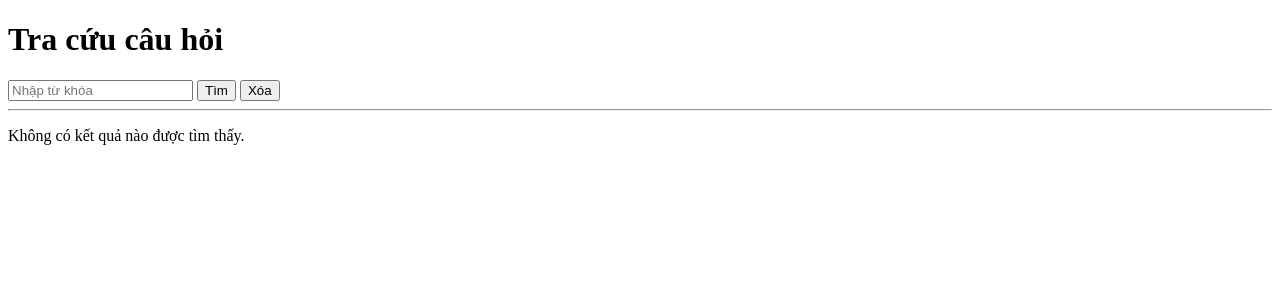
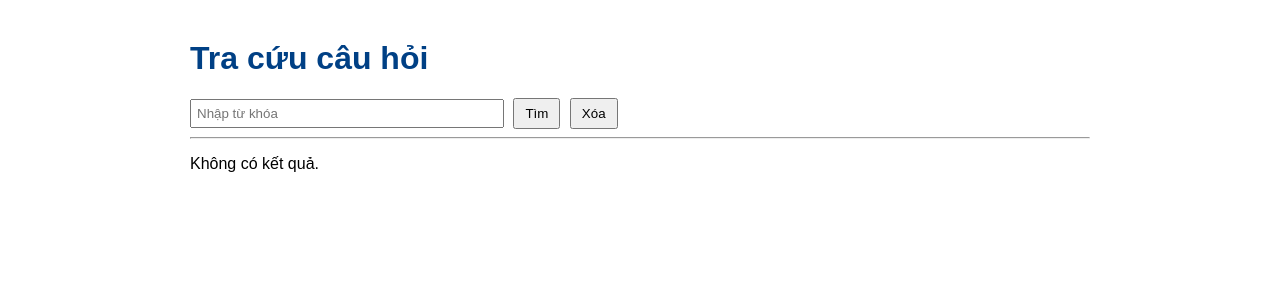
Before and after one commit to hoangtucatvu/flask-question-app, a Flask app: template templates/index.html in a window 1280 px wide. Shown: the top 300 px of the page. Run offline with Flask 3, Linux system fonts and the light colour scheme; the template is opened without the code that fills it, so the values that code supplies are empty; parts of the project's set-up code (start-up, migrations or seed data) failed here and were passed over.

Commit message:
Update index.html

```diff
--- a/templates/index.html
+++ b/templates/index.html
@@ -2,7 +2,32 @@
 <html>
 <head>
     <meta charset="utf-8">
-    <title>Tìm kiếm câu hỏi</title>
+    <title>Tra cứu câu hỏi</title>
+    <style>
+        body {
+            font-family: Arial, sans-serif;
+            max-width: 900px;
+            margin: 40px auto;
+        }
+        h1 {
+            color: #004085;
+        }
+        input[type="text"] {
+            width: 300px;
+            padding: 5px;
+        }
+        button {
+            padding: 6px 10px;
+            margin-left: 5px;
+        }
+        li {
+            margin-bottom: 15px;
+        }
+        .question {
+            font-weight: bold;
+            margin-bottom: 5px;
+        }
+    </style>
 </head>
 <body>
     <h1>Tra cứu câu hỏi</h1>
@@ -15,11 +40,14 @@
     {% if records %}
         <ul>
         {% for r in records %}
-            <li><strong>{{ r['Câu hỏi'] }}</strong><br>Đáp án đúng: {{ r['Đáp án đúng'] }}</li>
+            <li>
+                <div class="question">{{ r['CÂU HỎI'] }}</div>
+                <div>Đáp án đúng: {{ r['ĐÁP ÁN ĐÚNG'] }}</div>
+            </li>
         {% endfor %}
         </ul>
     {% else %}
-        <p>Không có kết quả nào được tìm thấy.</p>
+        <p>Không có kết quả.</p>
     {% endif %}
 </body>
 </html>
```
